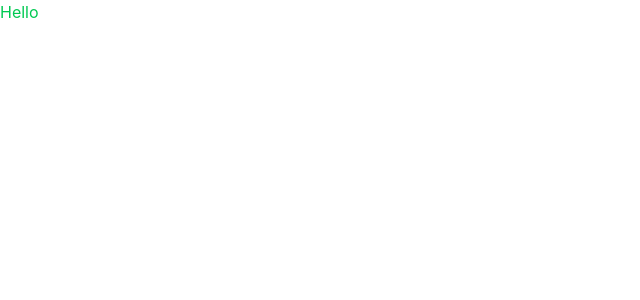
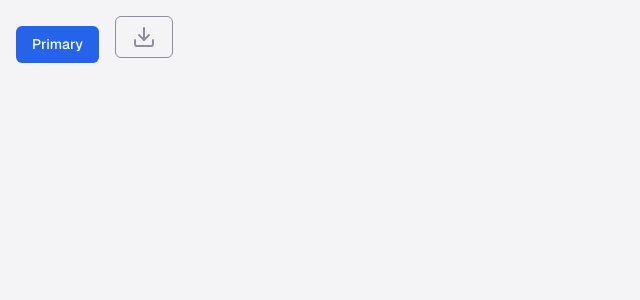
Before and after one commit to idlakshan/Issue-Tracker-Fronted, a React (Vite) app: page / in a window 1280 px wide. Shown: the top 300 px of the page, without its empty margins (0-640 px from the left). Built offline with nearby package versions, Linux system fonts and the light colour scheme.

Commit message:
feat: add button component

```diff
--- a/index.html
+++ b/index.html
@@ -4,7 +4,7 @@
     <meta charset="UTF-8" />
     <link rel="icon" type="image/svg+xml" href="/favicon.svg" />
     <meta name="viewport" content="width=device-width, initial-scale=1.0" />
-    <title>frontend-v2</title>
+    <title>IssueTracker</title>
   </head>
   <body>
     <div id="root"></div>
--- a/package.json
+++ b/package.json
@@ -13,7 +13,8 @@
     "@tailwindcss/vite": "^4.2.2",
     "react": "^19.2.5",
     "react-dom": "^19.2.5",
-    "tailwindcss": "^4.2.2"
+    "tailwindcss": "^4.2.2",
+    "lucide-react": "^1.8.0"
   },
   "devDependencies": {
     "@eslint/js": "^9.39.4",
--- a/src/App.jsx
+++ b/src/App.jsx
@@ -1,7 +1,14 @@
+import { Download } from "lucide-react";
 import "./App.css";
+import Button from "./components/ui/button";
 
 function App() {
-  return <h1 class="text-green-500">Hello</h1>;
+  return (
+    <div className="p-4 space-x-4">
+      <Button variant="primary">Primary</Button>
+      <Button variant="secondary" icon={<Download />} />
+    </div>
+  );
 }
 
 export default App;
--- /dev/null
+++ b/src/components/ui/button.jsx
@@ -0,0 +1,24 @@
+import React from "react";
+
+const Button = ({children,variant,icon,disabled,className,...rest}) => {
+  const styles = {
+    primary:
+      "bg-(--color-primary) text-(--color-primary-text) hover:bg-(--color-primary-hover)",
+    secondary:
+      "bg-transparent text-(--color-secondary-text) border border-(--color-secondary-text) hover:bg-(--color-secondary-hover) hover:text-black",
+  };
+
+  return (
+    <button
+      disabled={disabled}
+      className={`inline-flex items-center justify-center gap-2 px-4 py-2 font-medium rounded-md cursor-pointer
+        ${styles[variant]} ${className}`}
+      {...rest}
+    >
+      {icon && <span className="flex items-center">{icon}</span>}
+      {children}
+    </button>
+  );
+};
+
+export default Button;
--- a/src/index.css
+++ b/src/index.css
@@ -1 +1,29 @@
+@import url("https://fonts.googleapis.com/css2?family=Geist:wght@300;400;500;600;700&family=Geist+Mono:wght@400;500&display=swap");
 @import "tailwindcss";
+
+:root {
+  --color-bg: #f4f4f6;
+  --color-surface: #ffffff;
+
+  --color-text: #0d0d12;
+
+  --color-primary: #2563eb;
+  --color-primary-hover: #1d4ed8;
+  --color-primary-text: #ffffff;
+
+  --color-secondary-hover: #f8f8fb;
+  --color-secondary-text: #8e8e9e;
+
+  --color-table-header: #f4f4f6;
+
+  --font-sans: "Geist", system-ui, sans-serif;
+
+}
+
+body {
+  font-family: var(--font-sans);
+  background: var(--color-bg);
+  color: var(--color-text);
+  font-size: 14px;
+  line-height: 1.5;
+}
```
Also changed, not shown: 1 other file (tests, documents, lock files or other folders).
